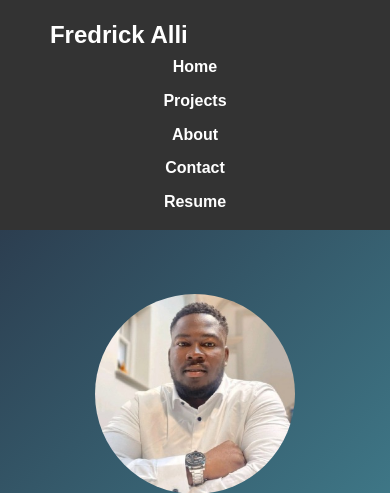
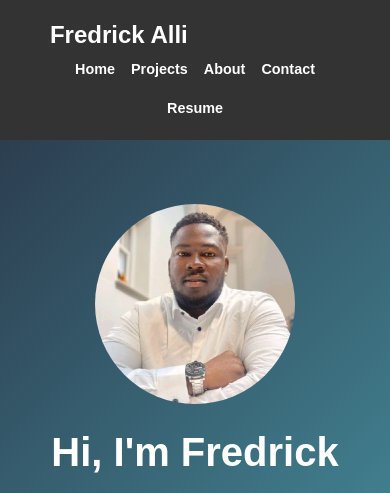
Before and after one commit to Falli007/mypersonalwebsite, a Flask app: page / in a window 390 px wide. Shown: the top 493 px of the page. Run offline with Flask 3, Linux system fonts and the light colour scheme.

Commit message:
Fix code errors / update code

```diff
--- a/static/css/styles.css
+++ b/static/css/styles.css
@@ -63,11 +63,17 @@
   /* Mobile Responsive - stack links vertically */
   @media (max-width: 600px) {
     .nav-links {
-      flex-direction: column;
-      align-items: center;   /* Center the links */
+      flex-direction: row;
+      flex-wrap: wrap;
+      justify-content: center; /* Center the links */
       gap: 0.5rem;
     }
-   }
+
+    .nav-links li {
+      font-size: 0.9rem;
+      padding: 0.25rem
+    }
+  }
 
   /* -------------------------------------
      Hero Section
```
